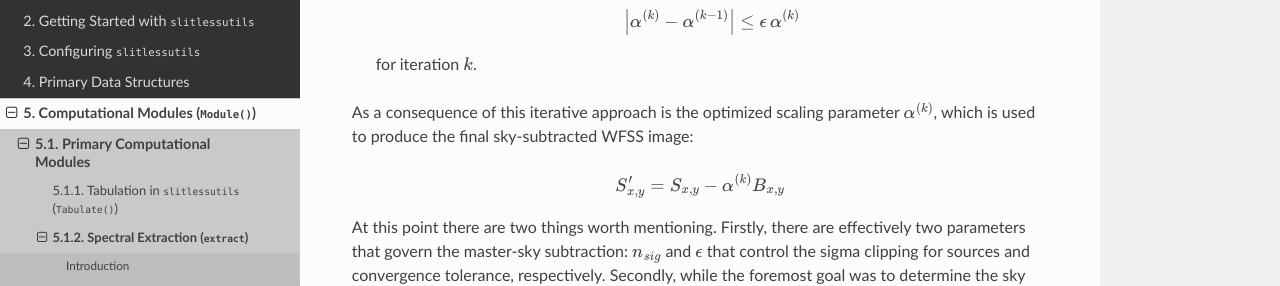
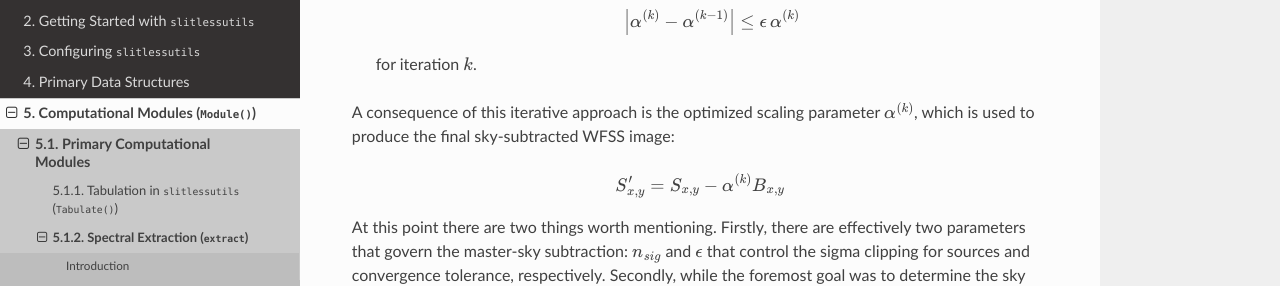
Before and after one commit to spacetelescope/slitlessutils, a Sphinx documentation site: the page built from docs/background.rst, in a window 1280 px wide and 900 px high, scrolled down 2352 px. Shown: the part 155-441 px from the top of the window. Built offline with Sphinx 7.4.7 and the Read the Docs theme 2.0.0, drawn with Linux system fonts in a browser that asks for light colours; the version number is read from the project's files by our own code.

Commit message:
Update docs/background.rst
Co-authored-by: Ricky O'Steen <39831871+rosteen@users.noreply.github.com>

```diff
--- a/docs/background.rst
+++ b/docs/background.rst
@@ -72,7 +72,7 @@ The `slitlessutils` algorithm for masking objects is:
 
    for iteration :math:`k`.
 
-As a consequence of this iterative approach is the optimized scaling parameter :math:`\alpha^{(k)}`, which is used to produce the final sky-subtracted WFSS image:
+A consequence of this iterative approach is the optimized scaling parameter :math:`\alpha^{(k)}`, which is used to produce the final sky-subtracted WFSS image:
 
 .. math::
    S'_{x,y} = S_{x,y} - \alpha^{(k)} B_{x,y}
```
